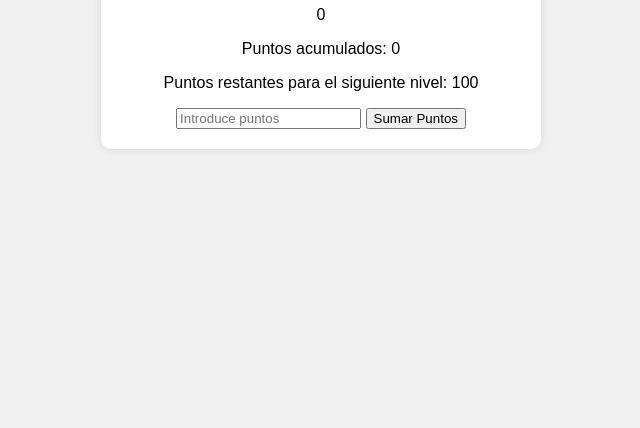
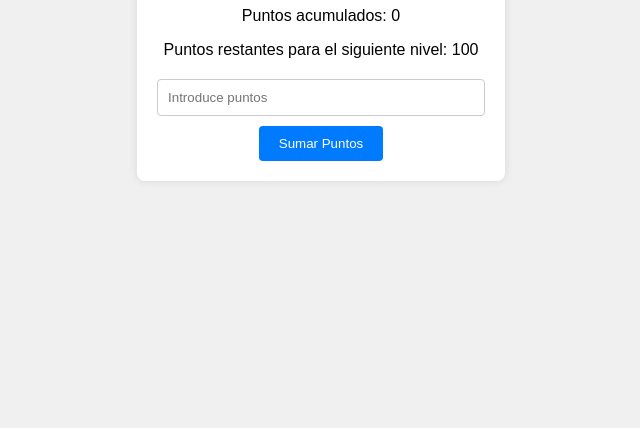
Before and after one commit to cuenta-secundaria/gamificacion, a plain HTML site: page index.html in a window 1280 px wide. Shown: the part 372-800 px from the top of the page, without its empty margins (319-959 px from the left). Drawn offline with Linux system fonts and the light colour scheme.

Commit message:
Update styles.css

```diff
--- a/styles.css
+++ b/styles.css
@@ -1,44 +1,46 @@
 body {
     font-family: Arial, sans-serif;
     background-color: #f0f0f0;
-    margin: 0;
-    padding: 0;
     display: flex;
     justify-content: center;
     align-items: center;
     height: 100vh;
+    margin: 0;
 }
 
 .container {
-    background-color: #fff;
+    background-color: white;
     padding: 20px;
-    border-radius: 10px;
+    border-radius: 8px;
     box-shadow: 0 0 10px rgba(0, 0, 0, 0.1);
     text-align: center;
-    max-width: 400px;
-    width: 100%;
 }
 
 h1 {
-    color: #333;
-}
-
-.info {
     margin-bottom: 20px;
 }
 
-.acciones button {
-    margin: 5px;
+.status {
+    margin-bottom: 20px;
+}
+
+input[type="number"] {
+    padding: 10px;
+    width: calc(100% - 22px);
+    margin-bottom: 10px;
+    border: 1px solid #ccc;
+    border-radius: 4px;
+}
+
+button {
     padding: 10px 20px;
-    font-size: 16px;
-    cursor: pointer;
-    background-color: #4CAF50;
+    background-color: #007bff;
     color: white;
     border: none;
-    border-radius: 5px;
-    transition: background-color 0.3s;
+    border-radius: 4px;
+    cursor: pointer;
 }
 
-.acciones button:hover {
-    background-color: #45a049;
+button:hover {
+    background-color: #0056b3;
 }
```
